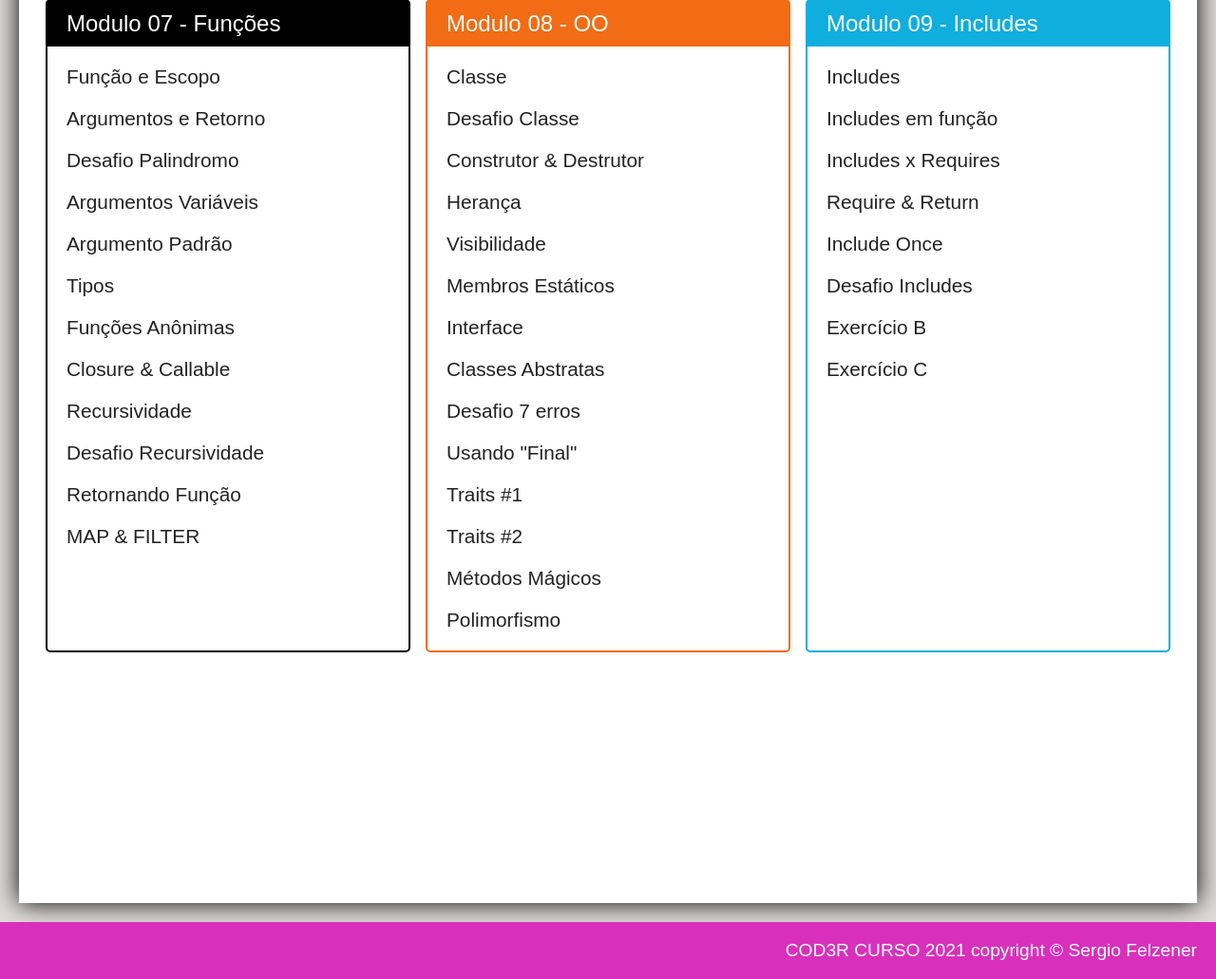
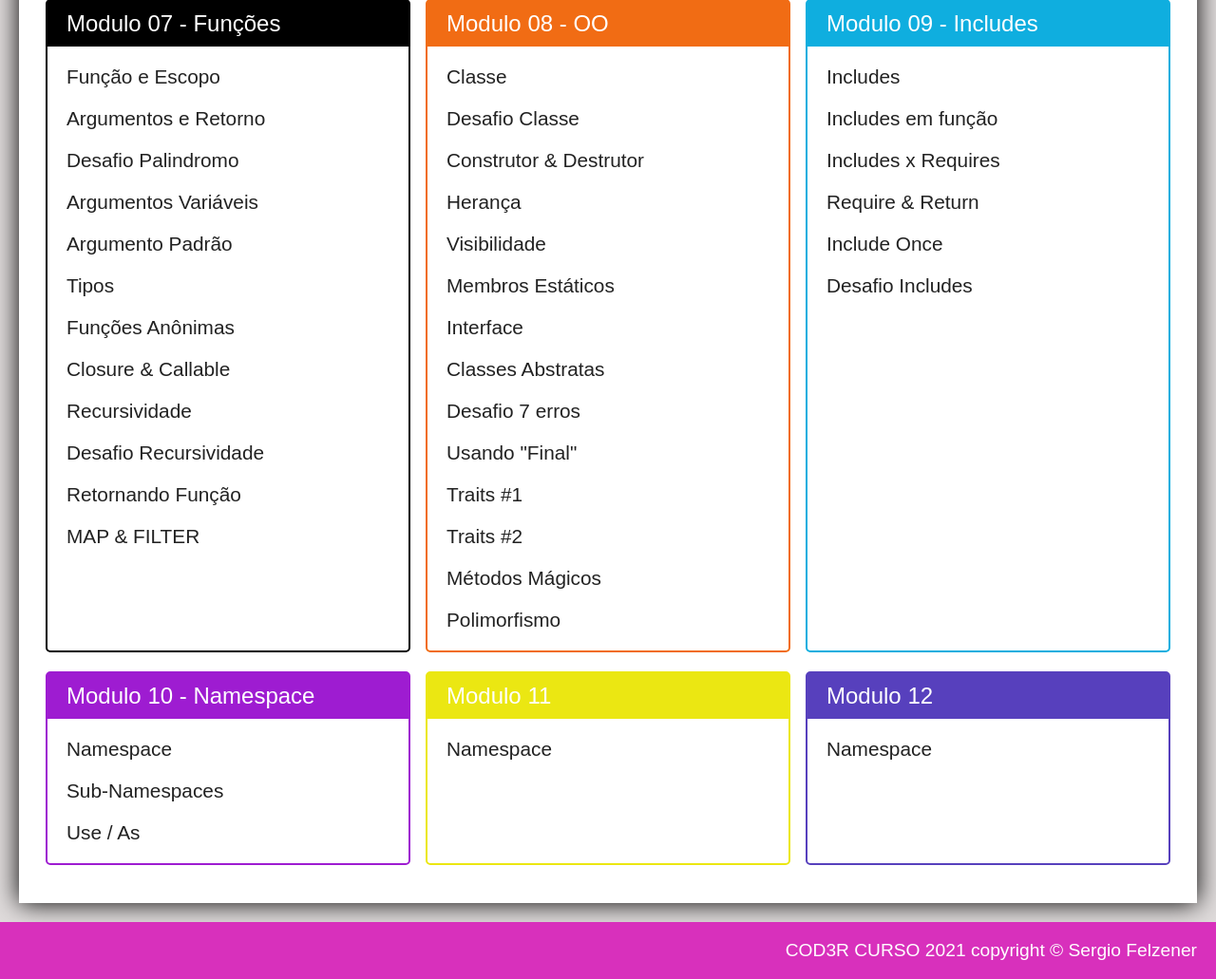
Before and after one commit to SergioFelzener/cod3rPHP, a PHP site: page / in a window 1280 px wide. Shown: the part 1181-2212 px from the top of the page at 95% size. Run offline with PHP 8.4, Linux system fonts and the light colour scheme.

Commit message:
finish namespace

```diff
--- a/assets/css/style.css
+++ b/assets/css/style.css
@@ -179,3 +179,27 @@ body {
 .module.black>h3 {
     background-color: #000000;
 }
+
+.module.purple3 {
+    border: 2px solid #5740bd;
+}
+
+.module.purple3>h3 {
+    background-color: #5740bd;
+}
+
+.module.purple2 {
+    border: 2px solid #9e1cd1;
+}
+
+.module.purple2>h3 {
+    background-color: #9e1cd1;
+}
+
+.module.yell {
+    border: 2px solid #ebe712;
+}
+
+.module.yell>h3 {
+    background-color: #ebe712;
+}
--- a/index.php
+++ b/index.php
@@ -142,8 +142,26 @@
                         <li><a href="exe.php?dir=includes&file=require_return">Require & Return</a></li>
                         <li><a href="exe.php?dir=includes&file=include_once">Include Once</a></li>
                         <li><a href="exe.php?dir=includes&file=desafio_heranca">Desafio Includes</a></li>
-                        <li><a href="#">Exercício B</a></li>
-                        <li><a href="#">Exercício C</a></li>
+                    </ul>
+                </div>
+                <div class="module purple2">
+                    <h3>Modulo 10 - Namespace</h3>
+                    <ul>
+                        <li><a href="exe.php?dir=namespace&file=basic">Namespace</a></li>
+                        <li><a href="exe.php?dir=namespace&file=sub_namespaces">Sub-Namespaces</a></li>
+                        <li><a href="exe.php?dir=namespace&file=use_as">Use / As</a></li>
+                    </ul>
+                </div>
+                <div class="module yell">
+                    <h3>Modulo 11 </h3>
+                    <ul>
+                        <li><a href="exe.php?dir=namespace&file=namespace">Namespace</a></li>
+                    </ul>
+                </div>
+                <div class="module purple3">
+                    <h3>Modulo 12</h3>
+                    <ul>
+                        <li><a href="exe.php?dir=namespace&file=namespace">Namespace</a></li>
                     </ul>
                 </div>
             </nav>
```
Also changed, not shown: namespace/basic.php (added, +54 -0 lines), namespace/sub_namespaces.php (added, +30 -0 lines), namespace/use_as.php (added, +54 -0 lines), namespace/use_as_arquivo.php (added, +18 -0 lines).
